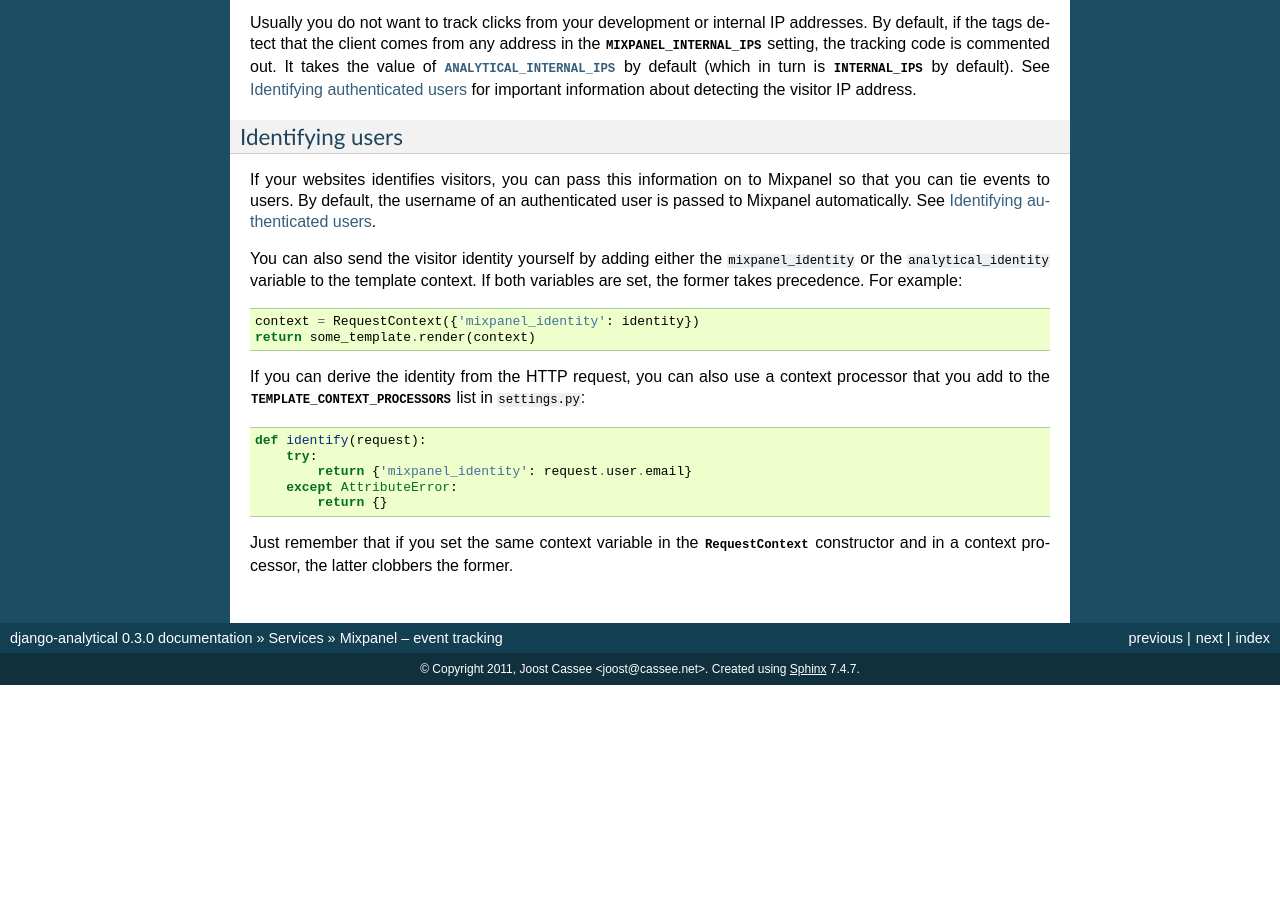
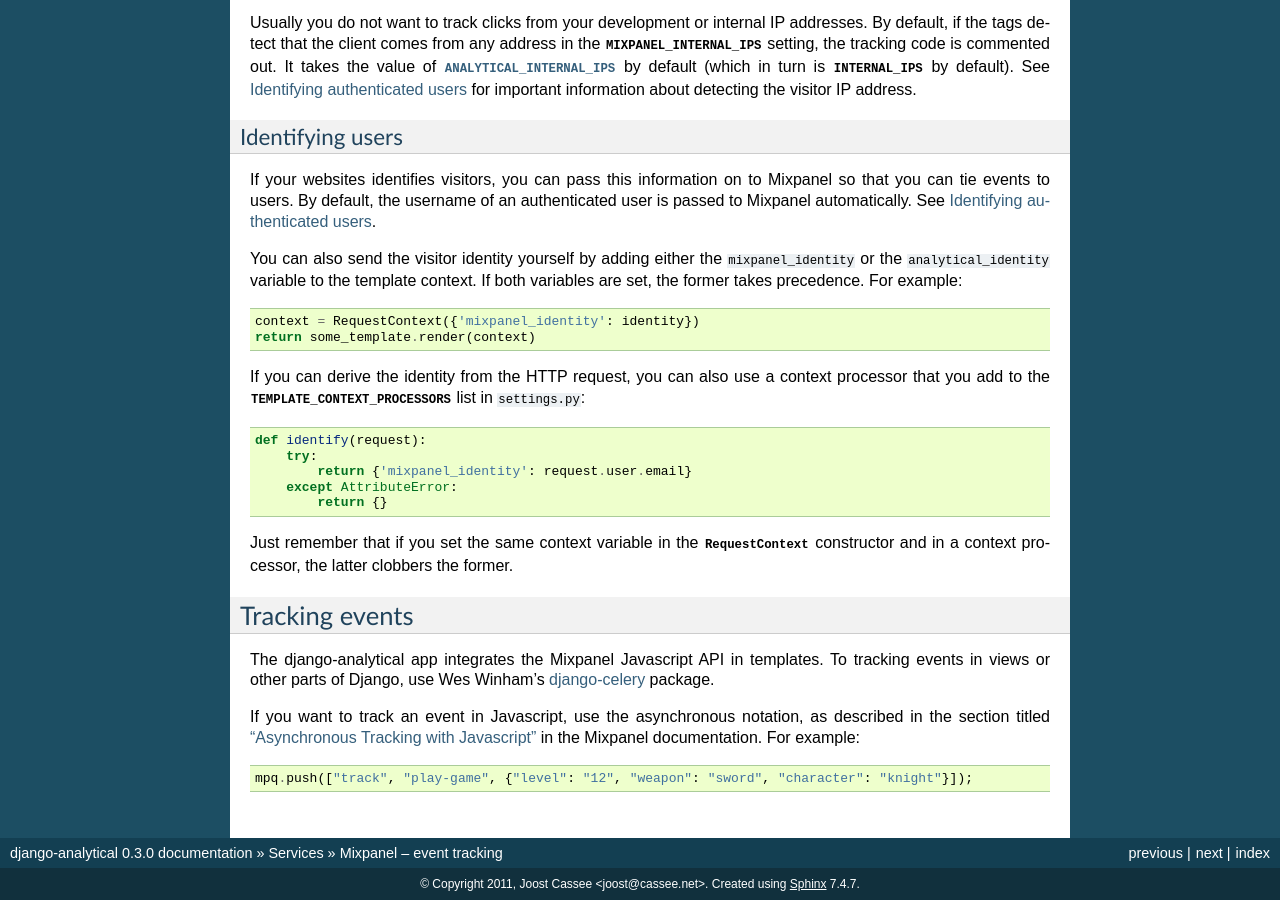
Before and after one commit to jazzband/django-analytical, a Sphinx documentation site: the page built from docs/services/mixpanel.rst, in a window 1280 px wide and 900 px high, scrolled down 904 px. Built offline with Sphinx 7.4.7, drawn with Linux system fonts in a browser that asks for light colours; before the commit the page ends 1589 px from its top, so only the background shows below that.

Commit message:
Add documentation section on Mixpanel events
Also add Performable "thank you" note.

```diff
--- a/docs/services/mixpanel.rst
+++ b/docs/services/mixpanel.rst
@@ -107,3 +107,23 @@
 Just remember that if you set the same context variable in the
 :class:`~django.template.context.RequestContext` constructor and in a
 context processor, the latter clobbers the former.
+
+
+.. mixpanel-events:
+
+Tracking events
+===============
+
+The django-analytical app integrates the Mixpanel Javascript API in
+templates.  To tracking events in views or other parts of Django, use
+Wes Winham's `django-celery`_ package.
+
+If you want to track an event in Javascript, use the asynchronous
+notation, as described in the section titled
+`"Asynchronous Tracking with Javascript"`_ in the Mixpanel
+documentation. For example::
+
+    mpq.push(["track", "play-game", {"level": "12", "weapon": "sword", "character": "knight"}]);
+
+.. _django-celery: http://github.com/winhamwr/mixpanel-celery
+.. _`"Asynchronous Tracking with Javascript"`: http://mixpanel.com/api/docs/guides/integration/js#async
--- a/docs/services/performable.rst
+++ b/docs/services/performable.rst
@@ -131,3 +131,9 @@
 (If you are placing the hostname and page id values in the template, do
 not forget to enclose them in quotes or they will be considered context
 variable names.)
+
+
+----
+
+Thanks go to Performable for their support with the development of this
+application.
```
